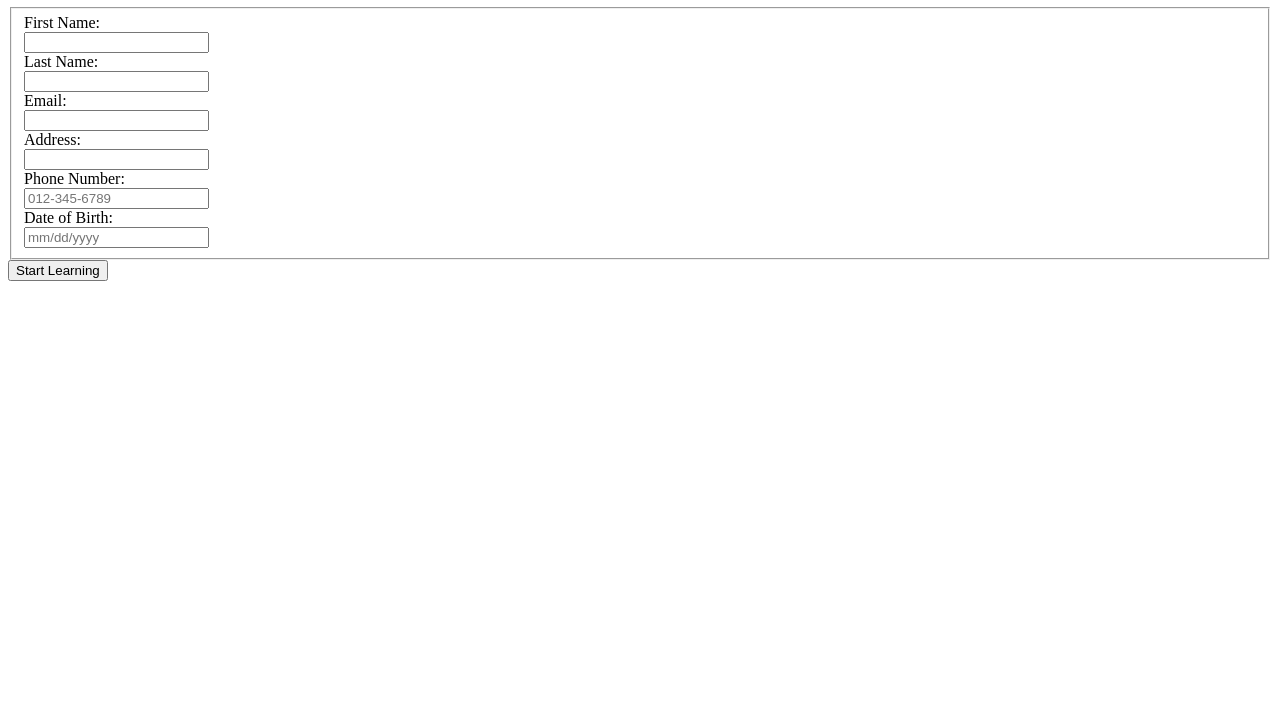
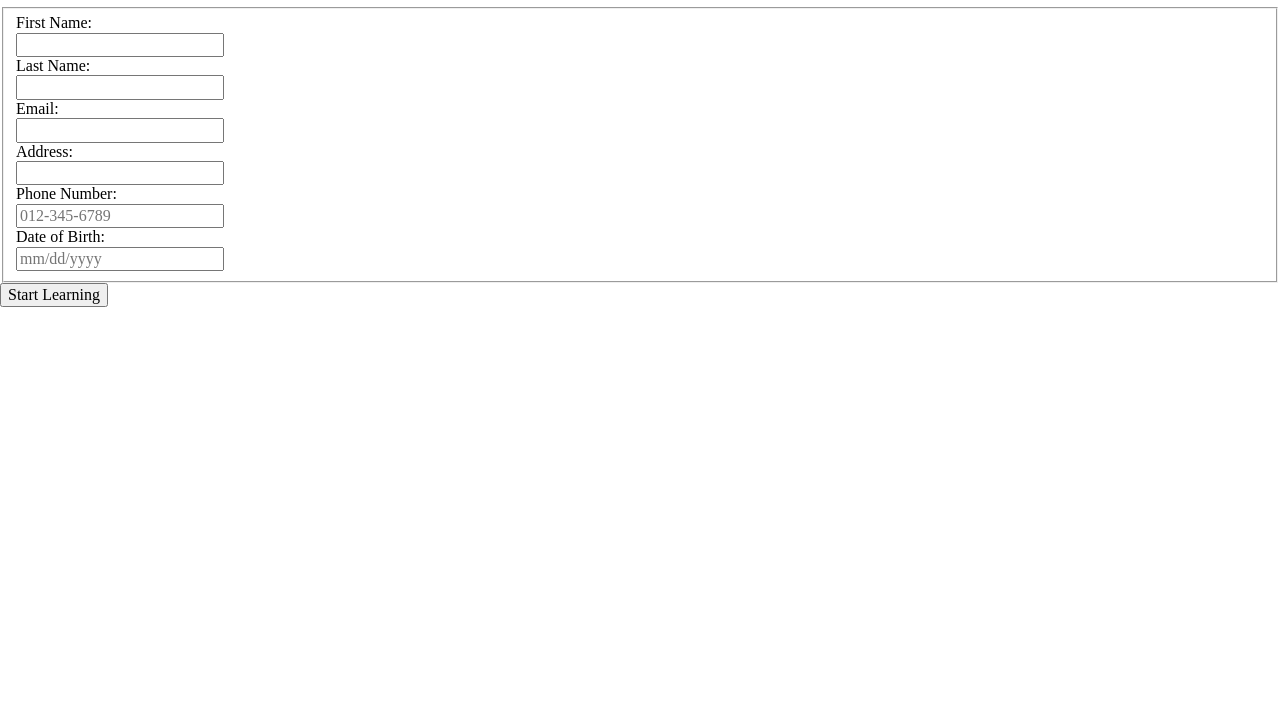
Before and after one commit to pmithapara/project-1.0, a plain HTML site: page index.html in a window 1280 px wide. Shown: the part 73-800 px from the top of the page. Drawn offline with nearby package versions, Linux system fonts and the light colour scheme.

Commit message:
Update index.html

```diff
--- a/index.html
+++ b/index.html
@@ -3,7 +3,10 @@
 <head>
   <title>Project 1</title>
   <meta charset="utf-8" />
-
+   <link rel="stylesheet" media="screen" href="css/normalize.css" />
+  <link rel="stylesheet" media="screen" href="css/screen.css" />
+  <link href="https://fonts.googleapis.com/css?family=Ubuntu&display=swap" rel="stylesheet">
+  <script src="js/script.js" async> </script>
 </head>
 <body>
   <div id="main_title">
@@ -40,6 +43,5 @@
     </div>
     <input type="submit" onclick="AlertPage()" value="Start Learning"/>
   </form>
-
 </body>
 </html>
```
